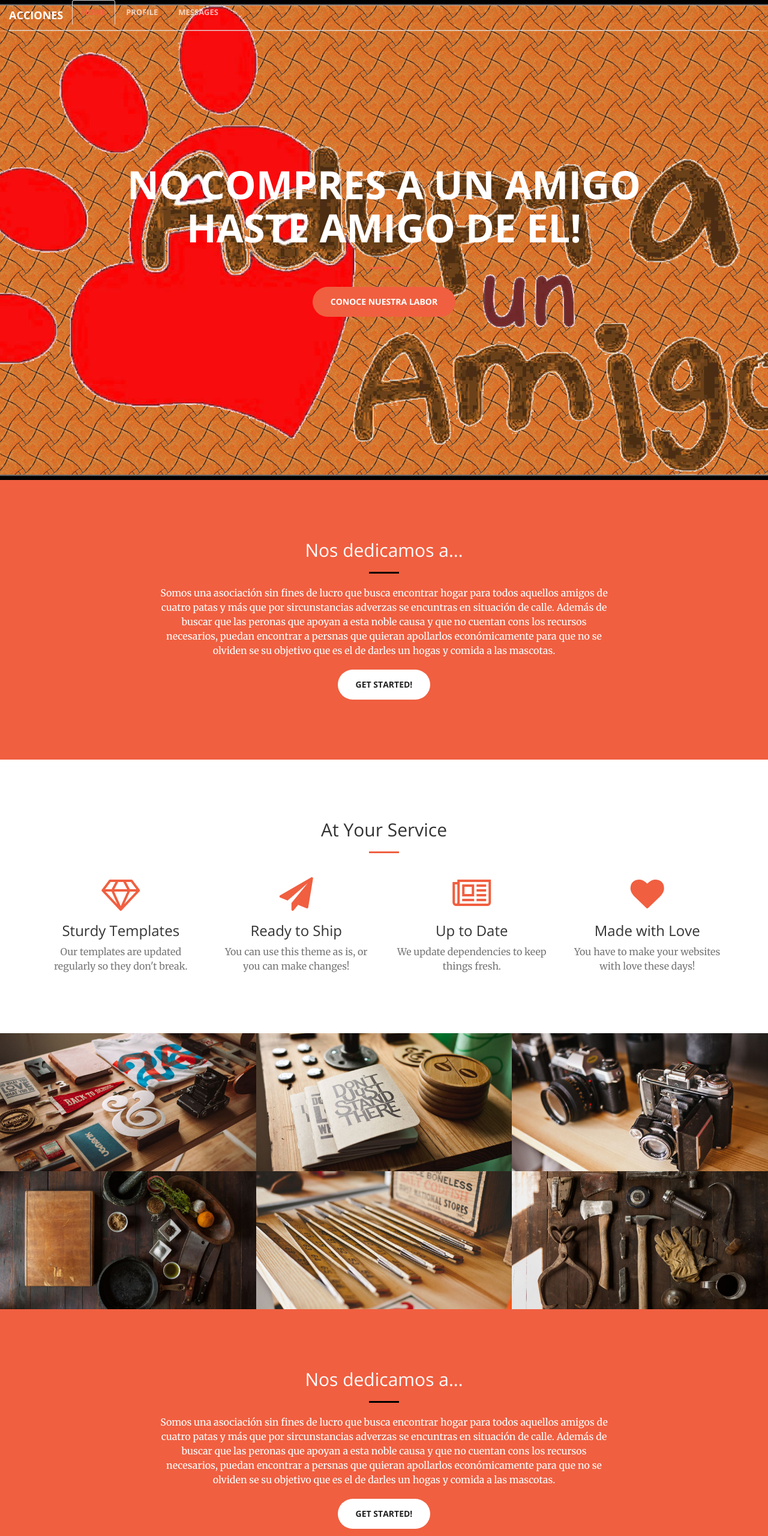
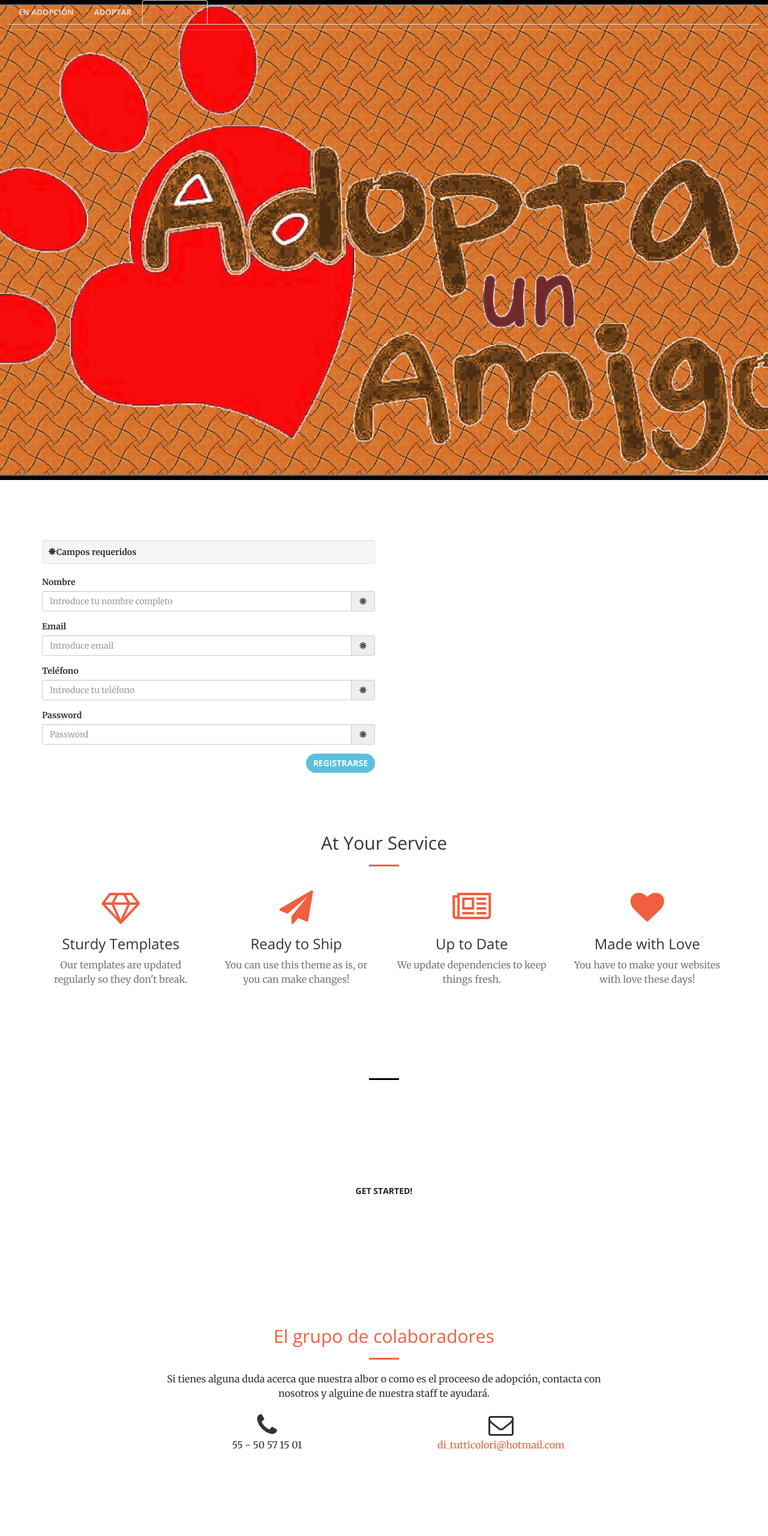
Before and after one commit to JoseHatake/LocalHakDay, a plain HTML site: page registro.html in a window 1280 px wide. Shown: the top 2560 px of the page at 60% size. Drawn offline with nearby package versions, Linux system fonts and the light colour scheme.

Commit message:
Avance registro.html

```diff
--- a/registro.html
+++ b/registro.html
@@ -46,15 +46,14 @@
                     <span class="icon-bar"></span>
                     <span class="icon-bar"></span>
                 </button>
-                <a class="navbar-brand page-scroll" href="#page-top">Acciones</a>
             </div>
 
             <!-- Collect the nav links, forms, and other content for toggling -->
             <div class="collapse navbar-collapse" id="bs-example-navbar-collapse-1">
                 <ul class="nav nav-tabs">
-					  <li role="presentation" class="active"><a href="#adoptar">Home</a></li>
-					  <li role="presentation"><a href="#enAdopcion">Profile</a></li>
-					  <li role="presentation"><a href="#apadrinar">Messages</a></li>
+					  <li role="presentation"><a href="#enAdopcion">En adopción</a></li>
+					  <li role="presentation"><a href="#adoptar">Adoptar</a></li>
+					  <li role="presentation"><a href="#apadrinar">Apadrinar</a></li>
 				</ul>
             </div>
             <!-- /.navbar-collapse -->
@@ -65,27 +64,53 @@
     <header>
         <div class="header-content">
             <div class="header-content-inner">
-                <h1 class="noBlanc">No compres a un amigo haste amigo de el!</h1>
-                <hr>
-                <a href="#about" class="btn btn-primary btn-xl page-scroll">Conoce nuestra labor</a>
             </div>
         </div>
     </header>
 
-    <section class="bg-primary" id="about">
-        <div class="container">
-            <div class="row">
-                <div class="col-lg-8 col-lg-offset-2 text-center">
-                    <h2 class="section-heading noBlanc">Nos dedicamos a...</h2>
-                    <hr class="light">
-                    <p class="text-faded">Somos una asociación sin fines de lucro que busca encontrar hogar para todos aquellos amigos de cuatro patas y más que por sircunstancias adverzas se encuntras en situación de calle. Además de buscar que las peronas que apoyan a esta noble causa y que no cuentan cons los recursos necesarios, puedan encontrar a persnas que quieran apollarlos económicamente para que no se olviden se su objetivo que es el de darles un hogas y comida a las mascotas.</p>
-                    <a href="#" class="btn btn-default btn-xl">Get Started!</a>
-                </div>
-            </div>
-        </div>
-    </section>
+	<section id="enAdopcion">
+		<div class="container">
+			<div class="row">
+				<form role="form">
+					<div class="col-lg-6">
+						<div class="well well-sm"><strong><span class="glyphicon glyphicon-asterisk"></span>Campos requeridos</strong></div>
+						<div class="form-group">
+							<label for="InputNombre">Nombre</label>
+							<div class="input-group">
+								<input type="text" class="form-control" name="InputNombre" id="InputNombre" placeholder="Introduce tu nombre completo" required>
+								<span class="input-group-addon"><span class="glyphicon glyphicon-asterisk"></span></span>
+							</div>
+						</div>
+						<div class="form-group">
+							<label for="InputEmail">Email</label>
+							<div class="input-group">
+								<input type="email" class="form-control" id="InputEmailFirst" name="InputEmail" placeholder="Introduce email" required>
+								<span class="input-group-addon"><span class="glyphicon glyphicon-asterisk"></span></span>
+							</div>
+						</div>
 
-    <section id="staff">
+						<div class="form-group">
+							<label for="InputTelefono">Teléfono</label>
+							<div class="input-group">
+								<input type="phone" class="form-control" id="InputTelefono" name="InputTelefono" placeholder="Introduce tu teléfono" required>
+								<span class="input-group-addon"><span class="glyphicon glyphicon-asterisk"></span></span>
+							</div>
+						</div>
+
+						<div class="form-group">
+							<label for="InputPassword">Password</label>
+							<div class="input-group">
+								<input type="password" class="form-control" id="InputPassword" name="InputPassword" placeholder="Password" required>
+								<span class="input-group-addon"><span class="glyphicon glyphicon-asterisk"></span></span>
+							</div>
+						</div>
+
+						<input type="submit" name="submit" id="submit" value="Registrarse" class="btn btn-info pull-right">
+					</div>
+				</form>
+			</div>
+		</div>
+	</section>
         <div class="container">
             <div class="row">
                 <div class="col-lg-12 text-center">
@@ -128,113 +153,7 @@
         </div>
     </section>
 
-    <section class="no-padding" id="catalogo">
-        <div class="container-fluid">
-            <div class="row no-gutter">
-                <div class="col-lg-4 col-sm-6">
-                    <a href="#" class="portfolio-box">
-                        <img src="img/portfolio/1.jpg" class="img-responsive" alt="">
-                        <div class="portfolio-box-caption">
-                            <div class="portfolio-box-caption-content">
-                                <div class="project-category text-faded">
-                                    Category
-                                </div>
-                                <div class="project-name">
-                                    Project Name
-                                </div>
-                            </div>
-                        </div>
-                    </a>
-                </div>
-                <div class="col-lg-4 col-sm-6">
-                    <a href="#" class="portfolio-box">
-                        <img src="img/portfolio/2.jpg" class="img-responsive" alt="">
-                        <div class="portfolio-box-caption">
-                            <div class="portfolio-box-caption-content">
-                                <div class="project-category text-faded">
-                                    Category
-                                </div>
-                                <div class="project-name">
-                                    Project Name
-                                </div>
-                            </div>
-                        </div>
-                    </a>
-                </div>
-                <div class="col-lg-4 col-sm-6">
-                    <a href="#" class="portfolio-box">
-                        <img src="img/portfolio/3.jpg" class="img-responsive" alt="">
-                        <div class="portfolio-box-caption">
-                            <div class="portfolio-box-caption-content">
-                                <div class="project-category text-faded">
-                                    Category
-                                </div>
-                                <div class="project-name">
-                                    Project Name
-                                </div>
-                            </div>
-                        </div>
-                    </a>
-                </div>
-                <div class="col-lg-4 col-sm-6">
-                    <a href="#" class="portfolio-box">
-                        <img src="img/portfolio/4.jpg" class="img-responsive" alt="">
-                        <div class="portfolio-box-caption">
-                            <div class="portfolio-box-caption-content">
-                                <div class="project-category text-faded">
-                                    Category
-                                </div>
-                                <div class="project-name">
-                                    Project Name
-                                </div>
-                            </div>
-                        </div>
-                    </a>
-                </div>
-                <div class="col-lg-4 col-sm-6">
-                    <a href="#" class="portfolio-box">
-                        <img src="img/portfolio/5.jpg" class="img-responsive" alt="">
-                        <div class="portfolio-box-caption">
-                            <div class="portfolio-box-caption-content">
-                                <div class="project-category text-faded">
-                                    Category
-                                </div>
-                                <div class="project-name">
-                                    Project Name
-                                </div>
-                            </div>
-                        </div>
-                    </a>
-                </div>
-                <div class="col-lg-4 col-sm-6">
-                    <a href="#" class="portfolio-box">
-                        <img src="img/portfolio/6.jpg" class="img-responsive" alt="">
-                        <div class="portfolio-box-caption">
-                            <div class="portfolio-box-caption-content">
-                                <div class="project-category text-faded">
-                                    Category
-                                </div>
-                                <div class="project-name">
-                                    Project Name
-                                </div>
-                            </div>
-                        </div>
-                    </a>
-                </div>
-            </div>
-        </div>
-    </section>
-
-    <!--<aside class="bg-dark">
-        <div class="container text-center">
-            <div class="call-to-action">
-                <h2>Free Download at Start Bootstrap!</h2>
-                <a href="#" class="btn btn-default btn-xl wow tada">Download Now!</a>
-            </div>
-        </div>
-    </aside>-->
-
-<section class="bg-primary" id="registrate">
+	<section id="adoptar">
         <div class="container">
             <div class="row">
                 <div class="col-lg-8 col-lg-offset-2 text-center">
@@ -247,7 +166,7 @@
         </div>
     </section>
 
-    <section id="contact">
+    <section id="apadrinar">
         <div class="container">
             <div class="row">
                 <div class="col-lg-8 col-lg-offset-2 text-center">
```
